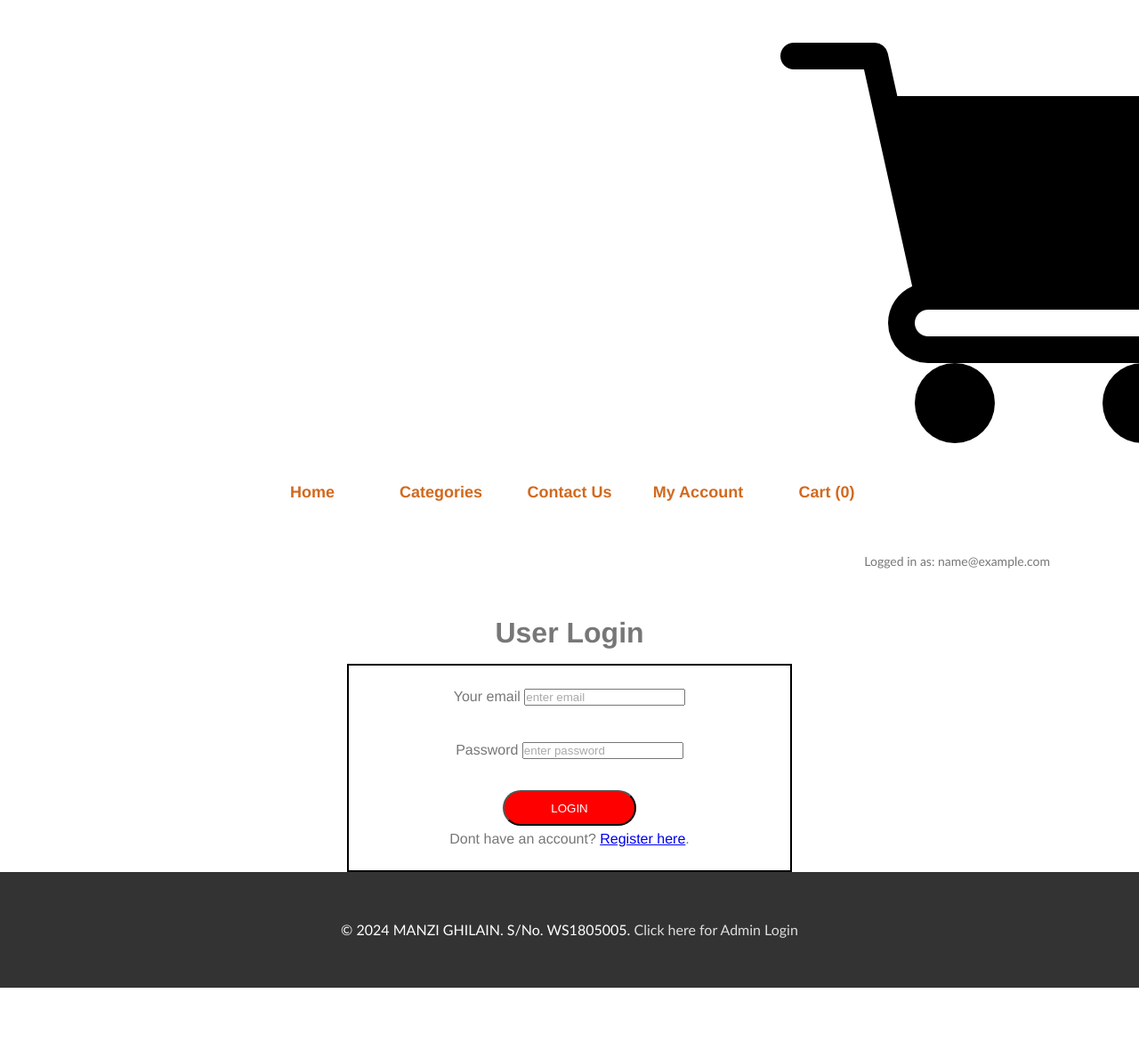
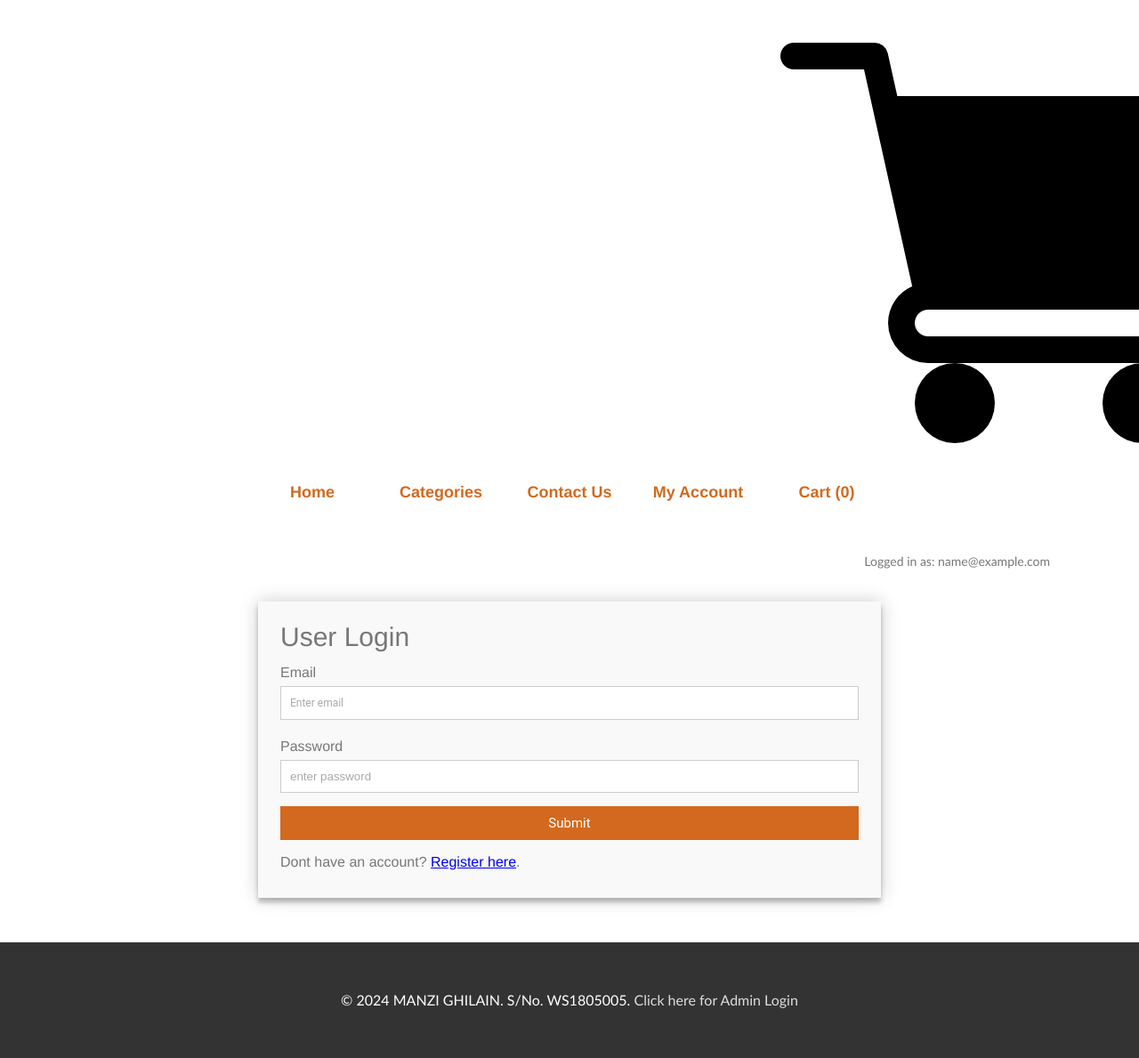
Before and after one commit to Longwater1234/gallanfashionstore, a PHP site: page /login.php in a window 1280 px wide; the page is wider, and only the part inside the window is pictured. Shown: the part 171-1360 px from the top of that part at 89% size. Before the commit the page ends 1281 px from the top of that part, so only its background shows below. Run offline with PHP 8.4, Linux system fonts and the light colour scheme; the visitor is signed in with stand-in values (Sample User, id 1); data that the repository does not hold is empty.

Commit message:
Styles updated in login

```diff
--- a/css/style.css
+++ b/css/style.css
@@ -315,14 +315,14 @@ fieldset {
 	padding: 0;
 	width: 100%;
 }
-#contact input[type="text"], #contact input[type="email"], #contact input[type="tel"], #contact input[type="url"], #contact textarea {
+#contact input[type="text"], #contact input[type="email"], #contact input[type="password"], #contact input[type="tel"], #contact input[type="url"], #contact textarea {
 	width: 100%;
 	border: 1px solid #ccc;
 	background: #FFF;
 	margin: 0 0 5px;
 	padding: 10px;
 }
-#contact input[type="text"]:hover, #contact input[type="email"]:hover, #contact input[type="tel"]:hover, #contact input[type="url"]:hover, #contact textarea:hover {
+#contact input[type="text"]:hover, #contact input[type="email"]:hover, #contact input[type="password"]:hover, #contact input[type="tel"]:hover, #contact input[type="url"]:hover, #contact textarea:hover {
 	-webkit-transition: border-color 0.3s ease-in-out;
 	-moz-transition: border-color 0.3s ease-in-out;
 	transition: border-color 0.3s ease-in-out;
--- a/login.php
+++ b/login.php
@@ -1,20 +1,51 @@
-<?php
-ob_start();
-session_start();
-include('connections/localhost.php');
+<?php include("includes/header.php") ?>
 
-?>
-
-<?php include("includes/header.php");
-?>
-
-<?php include("includes/navbar.php");
-?>
+<?php include("includes/navbar.php") ?>
 
 <body>
-	<h1 class="h-auto" align="center">User Login</h1>
+
+ 	<div class="contact">
+		<div class="contact-container">
+			<form id="contact" action="<?php echo htmlspecialchars($_SERVER['PHP_SELF']) ?>" method="post">
+				<h3>User Login</h3>
+
+				<fieldset>
+					<label for="email">Email</label>
+					<input name="email" type="text" height="30" id="email" maxlength="30" required placeholder="Enter email">
+				</fieldset>
+
+				<fieldset>
+					<label for="password">Password</label>
+					<input name="password" type="password" id="password" height="30" maxlength="30" placeholder="enter password" required>
+				</fieldset>
+
+				<fieldset>
+					<button
+						name="submit"
+						type="submit"
+						id="contact-submit"
+						title="Submit">
+						Submit
+					</button>
+				</fieldset>
+
+				<p>Dont have an account? <a href="register.php">Register here</a>.</p>
+
+			</form>
+
+		</div>
+	</div>
+
+
+
+
+
+
+
+
 	<!-- start of form-->
-	<div class="form">
+<!-- 	<h1 class="h-auto" align="center">User Login</h1>
+ 	<div class="form">
 		<form action="login.php" method="post" enctype="multipart/form-data">
 			<div align="center">
 				<label for="email">Your email</label>
@@ -31,7 +62,7 @@ include('connections/localhost.php');
 			</div>
 		</form>
 		<p>Dont have an account? <a href="register.php">Register here</a>.</p>
-	</div>
+	</div> -->
 	<!-- end of form-->
 
 	<div class="msg">
```
Also changed, not shown: img/3.png, img/4.png.
